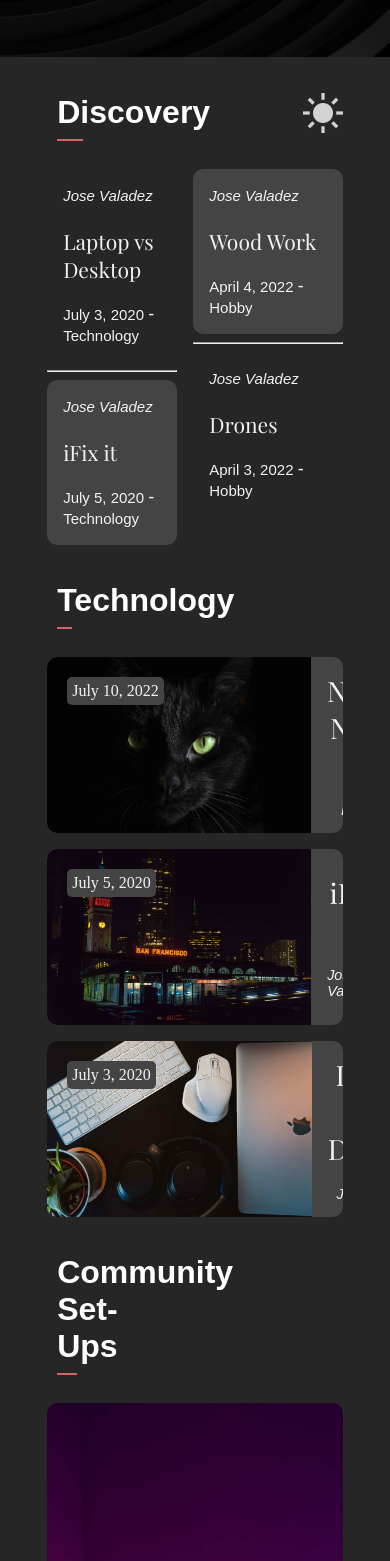
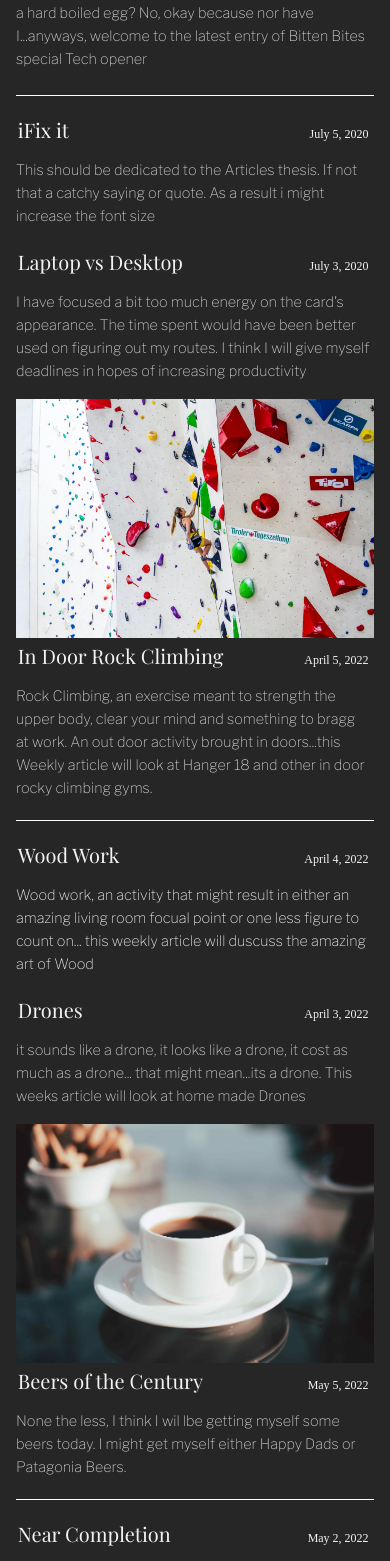
Before and after one commit to JoseValadez310/bittenbyte, a React (Create React App) app: page / in a window 390 px wide. Shown: the part 387-1948 px from the top of the page. Built offline with nearby package versions, Linux system fonts and the light colour scheme; a web font is replaced by a local one.

Commit message:
Mobile Home page -90% percent complete-

```diff
--- a/src/index.css
+++ b/src/index.css
@@ -78,3 +78,13 @@ main {
     }
 
 }
+@media only screen and (max-width: 475px) {
+    main {
+        display: grid;
+        grid-template-columns: repeat(12, 1fr);
+        gap: 1em;
+    }
+    .hero-container {
+        display: none;
+    }
+}
--- a/src/pages/Home.js
+++ b/src/pages/Home.js
@@ -179,9 +179,14 @@ return(
                             <small className = 'card-date' id = {darkMode === false? 'date-light' : 'date-dark'}> {technology[techLength-1].date} </small>
                             <img className = 'card-image' src = {technology[techLength-1].image} loading="lazy" alt = 'something' />
                         <div className = 'card-description'>
+                            <div className = 'mobile-layout-title-date'>
                                 <h1 className = 'card-title'>
                                     {technology[techLength-1].title}
                                     </h1>
+                                <small className = 'card-date-mobile'>
+                                    {technology[techLength-1].date}
+                                    </small>
+                            </div>
                                 <h4 className = 'card-author'><i>
                                     {technology[techLength-1].author}
                                     </i></h4>
@@ -197,9 +202,14 @@ return(
                             <small className = 'card-date'  id = {darkMode === false? 'date-light' : 'date-dark'}> {technology[techLength-2].date} </small>
                             <img className = 'card-image' src = {technology[techLength-2].image} loading="lazy" alt = 'Coming Soon near you' />
                         <div className = 'card-description'>
+                            <div className = 'mobile-layout-title-date'>
                                 <h1 className = 'card-title'>
                                     {technology[techLength-2].title}
                                     </h1>
+                                <small className = 'card-date-mobile'>
+                                    {technology[techLength-2].date}
+                                    </small>
+                            </div>
                                 <h4 className = 'card-author'><i>
                                     {technology[techLength-2].author}
                                     </i></h4>
@@ -215,9 +225,14 @@ return(
                         <small className = 'card-date'  id = {darkMode === false? 'date-light' : 'date-dark'}> {technology[techLength-3].date} </small>
                             <img className = 'card-image' src = {technology[techLength-3].image} loading="lazy" alt = 'Coming Soon near you' />
                             <div className = 'card-description'>
+                                <div className = 'mobile-layout-title-date'>
                                     <h1 className = 'card-title'>
                                         {technology[techLength-3].title}
                                         </h1>
+                                    <small className = 'card-date-mobile'>
+                                        {technology[techLength-3].date}
+                                        </small>
+                                </div>
                                     <h4 className = 'card-author'><i>
                                         {technology[techLength-3].author}
                                         </i></h4>
@@ -254,9 +269,14 @@ return(
                         <small className = 'card-date' id = {darkMode === false? 'date-light' : 'date-dark'}> {hobby[hobbyLength-1].date} </small>
                             <img className = 'card-image' src = {hobby[hobbyLength-1].image} loading="lazy" alt = 'Coming Soon near you' />
                         <div className = 'card-description'>
+                            <div className = 'mobile-layout-title-date'>
                                 <h1 className = 'card-title'>
                                     {hobby[hobbyLength-1].title}
                                     </h1>
+                                <small className = 'card-date-mobile'>
+                                    {hobby[hobbyLength-1].date}
+                                    </small>
+                            </div>
                                 <h4 className = 'card-author'><i>
                                     {hobby[hobbyLength-1].author}
                                     </i></h4>
@@ -272,9 +292,14 @@ return(
                         <small className = 'card-date' id = {darkMode === false? 'date-light' : 'date-dark'}> {hobby[hobbyLength-2].date} </small>
                             <img className = 'card-image' src = {hobby[hobbyLength-2].image} loading="lazy" alt = 'Coming Soon near you' />
                         <div className = 'card-description'>
+                            <div className = 'mobile-layout-title-date'>
                                 <h1 className = 'card-title'>
                                     {hobby[hobbyLength-2].title}
                                     </h1>
+                                <small className = 'card-date-mobile'>
+                                    {hobby[hobbyLength-2].date}
+                                    </small>
+                            </div>
                                 <h4 className = 'card-author'><i>
                                     {hobby[hobbyLength-2].author}
                                     </i></h4>
@@ -290,9 +315,14 @@ return(
                         <small className = 'card-date' id = {darkMode === false? 'date-light' : 'date-dark'}> {hobby[hobbyLength-3].date} </small>
                             <img className = 'card-image' src = {hobby[hobbyLength-3].image} loading="lazy" alt = 'Coming Soon near you' />
                         <div className = 'card-description'>
+                            <div className = 'mobile-layout-title-date'>
                                 <h1 className = 'card-title'>
                                     {hobby[hobbyLength-3].title}
                                     </h1>
+                                <small className = 'card-date-mobile'>
+                                    {hobby[hobbyLength-3].date}
+                                    </small>
+                            </div>
                                 <h4 className = 'card-author'><i>
                                     {hobby[hobbyLength-3].author}
                                     </i></h4>
@@ -316,9 +346,14 @@ return(
                         <small className = 'card-date' id = {darkMode === false? 'date-light' : 'date-dark'}> {food[foodLength-1].date} </small>
                             <img className = 'card-image' src = {food[foodLength-1].image} loading="lazy" alt = 'Coming Soon near you' />
                         <div className = 'card-description'>
+                            <div className = 'mobile-layout-title-date'>
                                 <h1 className = 'card-title'>
                                     {food[foodLength-1].title}
                                     </h1>
+                                <small className = 'card-date-mobile'>
+                                    {food[foodLength-1].date}
+                                    </small>
+                            </div>
                                 <h4 className = 'card-author'><i>
                                     {food[foodLength-1].author}
                                     </i></h4>
@@ -333,9 +368,14 @@ return(
                         <small className = 'card-date' id = {darkMode === false? 'date-light' : 'date-dark'}> {food[foodLength-2].date} </small>
                             <img className = 'card-image' src = {food[foodLength-2].image} loading="lazy" alt = 'Coming Soon near you' />
                         <div className = 'card-description'>
+                            <div className = 'mobile-layout-title-date'>
                                 <h1 className = 'card-title'>
                                     {food[foodLength-2].title}
                                     </h1>
+                                <small className = 'card-date-mobile'>
+                                    {food[foodLength-2].date}
+                                    </small>
+                            </div>
                                 <h4 className = 'card-author'><i>
                                     {food[foodLength-2].author}
                                     </i></h4>
@@ -350,9 +390,14 @@ return(
                         <small className = 'card-date' id = {darkMode === false? 'date-light' : 'date-dark'}> {food[foodLength-3].date} </small>
                             <img className = 'card-image' src = {food[foodLength-3].image} loading="lazy" alt = 'Coming Soon near you' />
                         <div className = 'card-description'>
+                            <div className = 'mobile-layout-title-date'>
                                 <h1 className = 'card-title'>
                                     {food[foodLength-3].title}
                                     </h1>
+                                <small className = 'card-date-mobile'>
+                                    {food[foodLength-3].date}
+                                    </small>
+                            </div>
                                 <h4 className = 'card-author'><i>
                                     {food[foodLength-3].author}
                                     </i></h4>
--- a/src/styles/home-page.css
+++ b/src/styles/home-page.css
@@ -42,28 +42,10 @@
     box-shadow:  0px 5px 10px -5px grey;
     text-decoration: none;
 }
-
-.side-card-article {
-    height: inherit;
-    width: inherit;
-    background-color: white;
-    display: flex;
-    flex-direction: row;
-    justify-content: space-between;
-    text-decoration: none;
-    overflow: hidden;
+.card-date-mobile {
+    display: none;
 }
 
-.side-card-article #dark  {
-    background-color: #65626277;
-}
-.card-image {
-    height: auto;
-    border-radius: 0px 0px 0px 0px;
-}
-.image-container > img {
-    width: 35rem;
-}
 
 .card-date {
     border-radius: 5px;
@@ -105,6 +87,7 @@
     margin-bottom: 0%;
     font-size: large;
     line-height: 160%;
+    text-align: center;
 }
 
 /* hero news 2 cards*/
@@ -177,45 +160,6 @@
 #panel-card-light > .panel-title > a {
     color: #454444; ;
 }
-
-/* .news-section {
-    grid-column: 3/11;
-    display: grid;
-    grid-template-columns: repeat(8,1fr);
-    gap: 1em;
-}
-
-.news-banner,.editor-choice {
-    border-radius: 10px;
-
-    background-color: white;
-    overflow: hidden;
-    height: 25rem;
-}
-
-.editor-choice {
-    grid-column: 1/9;
-    display: flex;
-    justify-content: center;
-    align-items: center;
-}
-
-.news-banner{
-    grid-column: 1/9;
-    display: flex;
-    justify-content: center;
-    align-items: center;
-}
-
-.news-banner-content, .editor-choice-content {
-    padding: 1rem;
-    font-size: 2.5rem;
-    font-family: 'Fira Sans Condensed', sans-serif;
-    font-weight: 100;
-    text-align: center;
-
-} */
-
 
 /*Tech card stack of 3 with slider*/
 .technology-section{
@@ -552,3 +496,131 @@
 
 
 }
+
+
+@media only screen and (max-width: 500px) {
+    /* hidden  */
+    .news-section{
+        display: none;
+    }
+    .section-title{
+        display: none;
+    }
+    .set-up-section {
+        display: none;
+    }
+    .card-date {
+        display: none;
+    }
+
+    /* mobile view card layout */
+        .card-article {
+            flex-direction: column;
+            border-radius: 0 0 0 0 ;
+        }
+        .card-description {
+            width: 99%;
+            padding: 0%;
+        }
+        .mobile-layout-title-date {
+            margin-block-start: .25rem;
+            margin-block-end: 1rem;
+            width: inherit;
+            display: flex;
+            flex-direction: row;
+            justify-content: space-between;
+            align-items: baseline;
+        }
+        .card-title {
+            font-size: 1.25rem;
+            margin: 0%;
+        }
+        .card-date-mobile {
+            display: contents;
+            font-size: 12px;
+        }
+        .card-author {
+            display: none;
+        }
+        .card-summary {
+            display: contents;
+            color: lightgrey;
+            font-size: 14x;
+        }
+    /* technoology cards */
+    .technology-section{
+        grid-column: 1/13;
+    }
+
+        .tech-card-one > .card-article > .card-description {
+            margin-bottom: 1.5rem;
+        }
+        .tech-card-one{
+            border-bottom: 1px white solid ;
+        }
+
+    .tech-card-one, .tech-card-two, .tech-card-three{
+        height: auto;
+        border-radius: 0%;
+    }
+        .tech-card-two > a > .card-image {
+            display: none;
+        }
+        .tech-card-three > a > .card-image {
+            display: none;
+        }
+
+    /* hobby section  */
+
+    .hobby-section {
+        grid-column: 1/13;
+    }
+
+        .hobby-card-one > .card-article > .card-description {
+            margin-bottom: 1.25rem;
+        }
+        .hobby-card-one{
+            border-bottom: 1px white solid ;
+        }
+
+    .hobby-card-one, .hobby-card-two, .hobby-card-three{
+        height: auto;
+        border-radius: 0%;
+    }
+        .hobby-card-two > a > .card-image {
+            display: none;
+        }
+        .hobby-card-three > a > .card-image {
+            display: none;
+        }
+    /* food section  */
+
+    .food-section {
+        grid-column: 1/13;
+    }
+
+        .food-card-one > .card-article > .card-description {
+            margin-bottom: 1.25rem;
+        }
+        .food-card-one{
+            border-bottom: 1px white solid ;
+        }
+
+    .food-card-one, .food-card-two, .food-card-three{
+        height: auto;
+        border-radius: 0%;
+    }
+        .food-card-two > a > .card-image {
+            display: none;
+        }
+        .food-card-three > a > .card-image {
+            display: none;
+        }
+
+
+
+
+    #card-dark {
+        background-color: #262626;
+    }
+}
```
Lines whose indentation alone changed are shown as unchanged.
